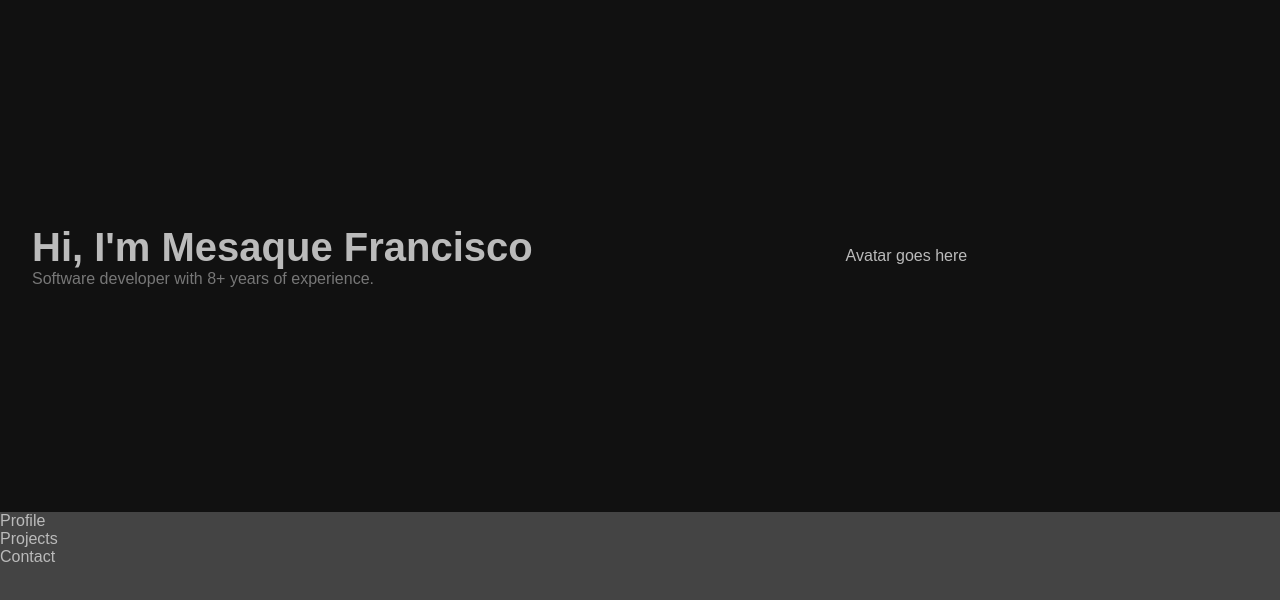
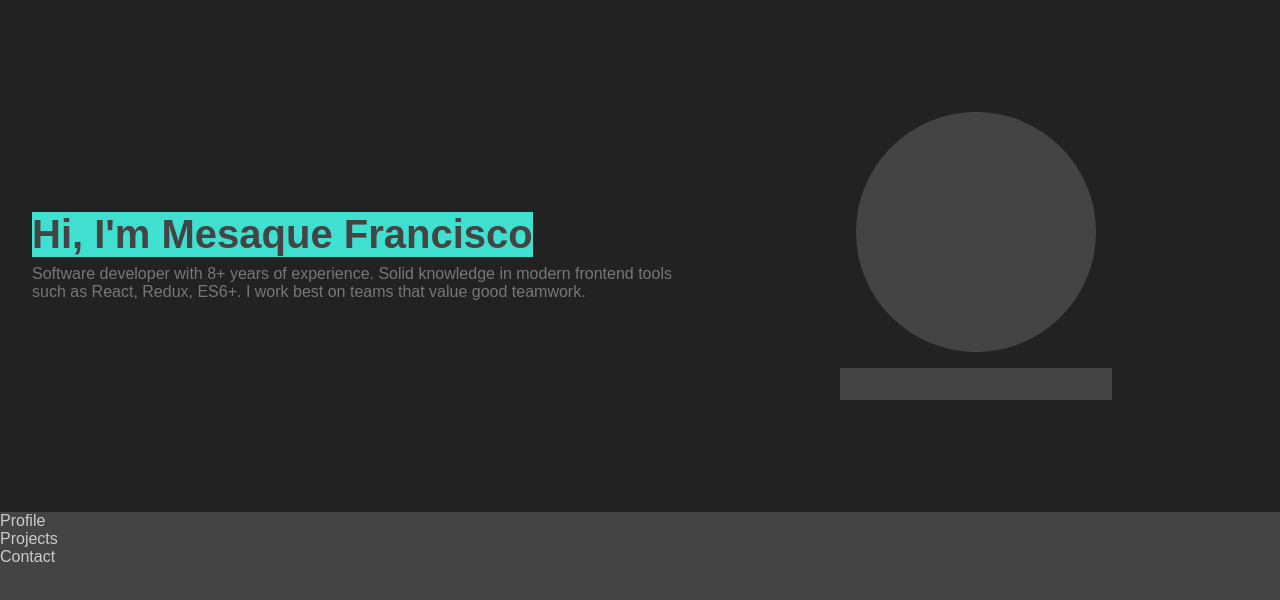
Before and after one commit to mesaquen/mesaquen.github.io, a React (Create React App) app: page / in a window 1280 px wide. Shown: the top 600 px of the page. Built offline with nearby package versions, Linux system fonts and the light colour scheme; no server answers.

Commit message:
Adding Bio content

```diff
--- /dev/null
+++ b/src/components/Avatar/index.jsx
@@ -0,0 +1,35 @@
+import React, { useEffect, useState } from 'react'
+import Flex from '../Flex'
+import { Subtitle as Typo } from '../Typo'
+import { CircleContainer, InputPlaceholder, Image } from './styles'
+import Link from '../Link'
+import { fetchUser } from '../../logic/UserLogic'
+import logger from '../../utils/logger'
+
+const Avatar = ({ username, ...props }) => {
+  const [loading, setLoading] = useState(true)
+  const [imageUrl, setImageUrl] = useState('')
+
+  useEffect(() => {
+    fetchUser(username)
+      .then((user) => {
+        setImageUrl(user?.avatar_url)
+      })
+      .catch(logger.error)
+  }, [username])
+
+  return (
+    <Flex alignItems="center">
+      <CircleContainer>
+        <Image
+          src={imageUrl}
+          onLoad={() => setTimeout(() => setLoading(false), 1000)}
+          show={!loading}
+        />
+      </CircleContainer>
+      {loading ? <InputPlaceholder /> : <Link><Typo>{`@${username}`}</Typo></Link>}
+    </Flex>
+  )
+}
+
+export default Avatar
--- /dev/null
+++ b/src/components/Avatar/styles.js
@@ -0,0 +1,23 @@
+import styled from 'styled-components'
+import Flex from '../Flex'
+
+export const CircleContainer = styled(Flex)`
+  padding: 0;
+  width: 15rem;
+  height: 15rem;
+  background: ${({ theme }) => theme.color.background};
+  border-radius: 50%;
+  overflow: hidden;
+`
+
+export const InputPlaceholder = styled(Flex)`
+  margin-top: ${({ theme }) => theme.spacing.default};
+  width: 15rem;
+  background: ${({ theme }) => theme.color.background};
+`
+
+export const Image = styled.img`
+  display: ${(props) => (props.show ? 'block' : 'none')};
+  width: 15rem;
+  height: 15rem;
+`
--- a/src/components/Flex/index.jsx
+++ b/src/components/Flex/index.jsx
@@ -3,6 +3,7 @@ import { prepareRules } from '../../utils/styleUtil'
 
 const rules = prepareRules({
   display: 'display',
+  width: 'width',
   minHeight: 'min-height',
   justifyContent: 'justify-content',
   alignItems: 'align-items',
--- /dev/null
+++ b/src/components/Link/index.js
@@ -0,0 +1,12 @@
+import styled from 'styled-components'
+
+const Link = styled.a`
+color: color: ${({ theme }) => theme.color.secondaryTextIcons};
+  &:hover {
+      cursor: pointer;
+      color: ${({ theme }) => theme.color.accent};
+      text-decoration: underline;
+  }
+`
+
+export default Link
--- a/src/globalStyles.js
+++ b/src/globalStyles.js
@@ -5,6 +5,12 @@ const GlobalStyle = createGlobalStyle`
     margin: 0;
     padding: 0;
 }
+
+h1 {
+    background: ${({ theme }) => theme.color.accent};
+    color: ${({ theme }) => theme.color.background};
+}
+
 body {
     font-family: sans-serif;
     color: ${(props) => props.theme.color.primaryText};
--- a/src/lang/en-US.json
+++ b/src/lang/en-US.json
@@ -1,4 +1,6 @@
 {
     "greeting": "Hi, I'm Mesaque Francisco",
-    "greeting.bio": "Software developer with {count, plural, =0 {zero years} one {#+ year} other {#+ years}} of experience."
+    "greeting.bio": "Software developer with {count, plural, =0 {zero years} one {#+ year} other {#+ years}} of experience. Solid knowledge in modern frontend tools such as React, Redux, ES6+. I work best on teams that value good teamwork.",
+    "easter.egg.binary": "1001001 100000 1010011 110010 100000 1000011 1001111 1000100 1001001 1001110 1000111",
+    "easter.egg.base64": "eyJuYW1lIjoiTWVzYXF1ZSIsImJpbyI6IlJvY2tpbicgb3V0IHNpbmNlIDkyIn0="
 }
--- a/src/pages/Bio.jsx
+++ b/src/pages/Bio.jsx
@@ -1,20 +1,40 @@
 import React from 'react'
-import Typo, { Title } from '../components/Typo'
+import styled, { useTheme } from 'styled-components'
+import Avatar from '../components/Avatar'
+import Typo, { Title as TitleComponent } from '../components/Typo'
 import useI18n from '../hooks/useI18n'
 import { getExperience } from '../utils/dateUtil'
 import { Container } from './PageStyles'
 
+const Title = styled(TitleComponent)`
+  width: fit-content;
+`
+
+const Text = styled(Typo)`
+  margin-top: ${({ theme }) => theme.spacing.medium};
+`
+
 const Bio = () => {
   const { __ } = useI18n()
+  const theme = useTheme()
   const count = getExperience()
   return (
-    <Container backgroundColor="#111" direction="row" minHeight="30rem">
+    <Container
+      backgroundColor={theme.color.darkBackground}
+      direction="row"
+      minHeight="30rem"
+    >
       <Container justifyContent="center" width="40rem">
         <Title>{__('greeting')}</Title>
-        <Typo>{__('greeting.bio', { count })}</Typo>
+        <Text>{__('greeting.bio', { count })}</Text>
       </Container>
-      <Container grow={1} justifyContent="center" alignItems="center">
-        Avatar goes here
+      <Container
+        grow={1}
+        shrink={0}
+        justifyContent="center"
+        alignItems="center"
+      >
+        <Avatar username="mesaquen" />
       </Container>
     </Container>
   )
--- a/src/theme.js
+++ b/src/theme.js
@@ -8,10 +8,11 @@ export default {
     XXS: '0.25rem',
   },
   color: {
-    primaryText: '#bbb',
+    primaryText: '#ccc',
     secondaryTextIcons: '#777',
-    darkBackground: '#111',
+    darkBackground: '#222',
     background: '#444',
+    accent: 'turquoise'
   },
   spacing: {
     default: '1rem',
```
